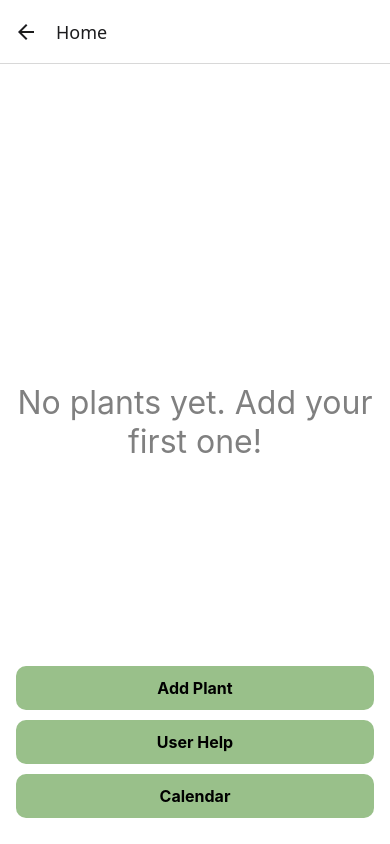
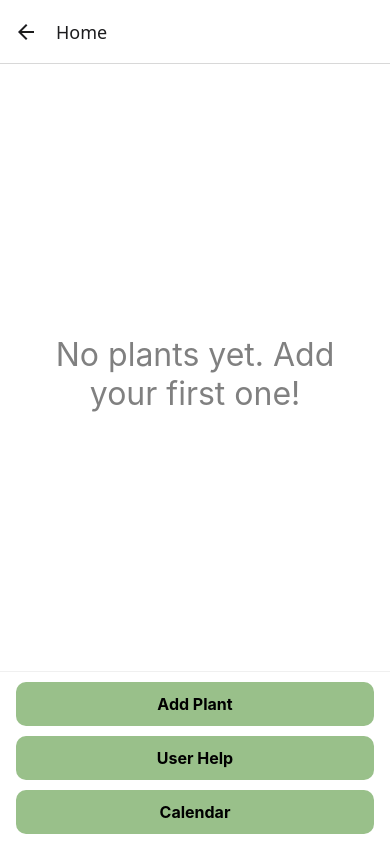
Before and after one commit to Hootanica/Hootanica, a React Native app: screen /Home in a window 390 px wide. Built offline with nearby package versions, Linux system fonts and the light colour scheme.

Commit message:
seperate button module and plant card diplay module

```diff
--- a/src/screens/HomeScreen.js
+++ b/src/screens/HomeScreen.js
@@ -19,6 +19,7 @@ export default function HomeScreen({ navigation }) {
   return (
     <SafeAreaView style={styles.container}>
       <StatusBar hidden={false} backgroundColor="white" barStyle="dark-content" />
+      <View style={styles.listSection}>
         <FlatList
           data={plants}
           keyExtractor={(item) => item.id.toString()}
@@ -35,7 +36,9 @@ export default function HomeScreen({ navigation }) {
           ListEmptyComponent={
             <Text style={styles.emptyText}>No plants yet. Add your first one!</Text>
           }
+          showsVerticalScrollIndicator={false}
         />
+      </View>
 
       <View style={[styles.buttonContainer, { paddingBottom: insets.bottom }]}>
         <TouchableOpacity
@@ -66,18 +69,22 @@ export default function HomeScreen({ navigation }) {
 const styles = StyleSheet.create({
   container: {
     flex: 1,
-    padding: 16,
     backgroundColor: 'white',
   },
+  listSection: {
+    flex: 1,
+    paddingHorizontal: 16,
+    paddingTop: 16,
+  },
   listContainer: {
-    paddingHorizontal: 16,
-    paddingBottom: 80,
+    paddingBottom: 20,
   },
   buttonContainer: {
-    position: 'absolute',
-    bottom: 16,
-    left: 16,
-    right: 16,
+    backgroundColor: 'white',
+    paddingHorizontal: 16,
+    paddingTop: 10,
+    borderTopWidth: 1,
+    borderTopColor: '#f0f0f0',
   },
   customButton: {
     backgroundColor: '#99c08aff', // light green
```
Lines whose indentation alone changed are shown as unchanged.
